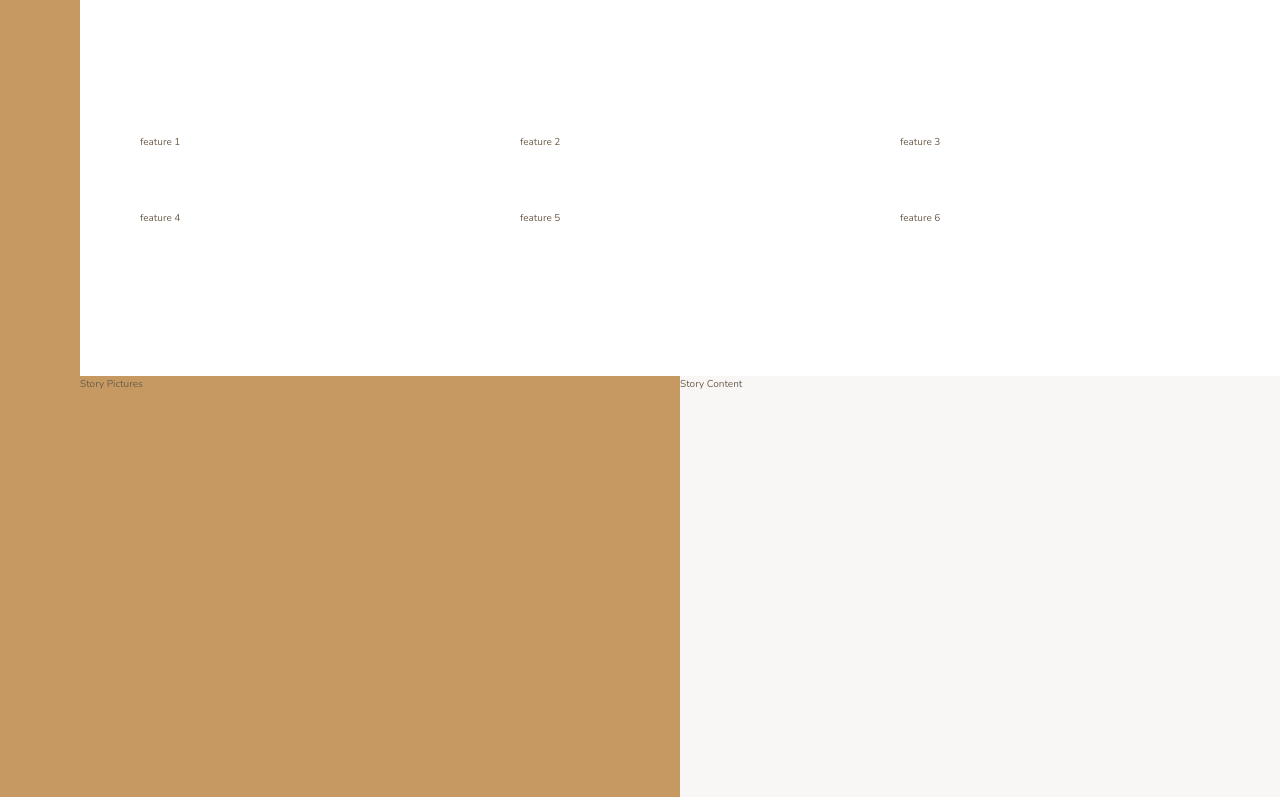
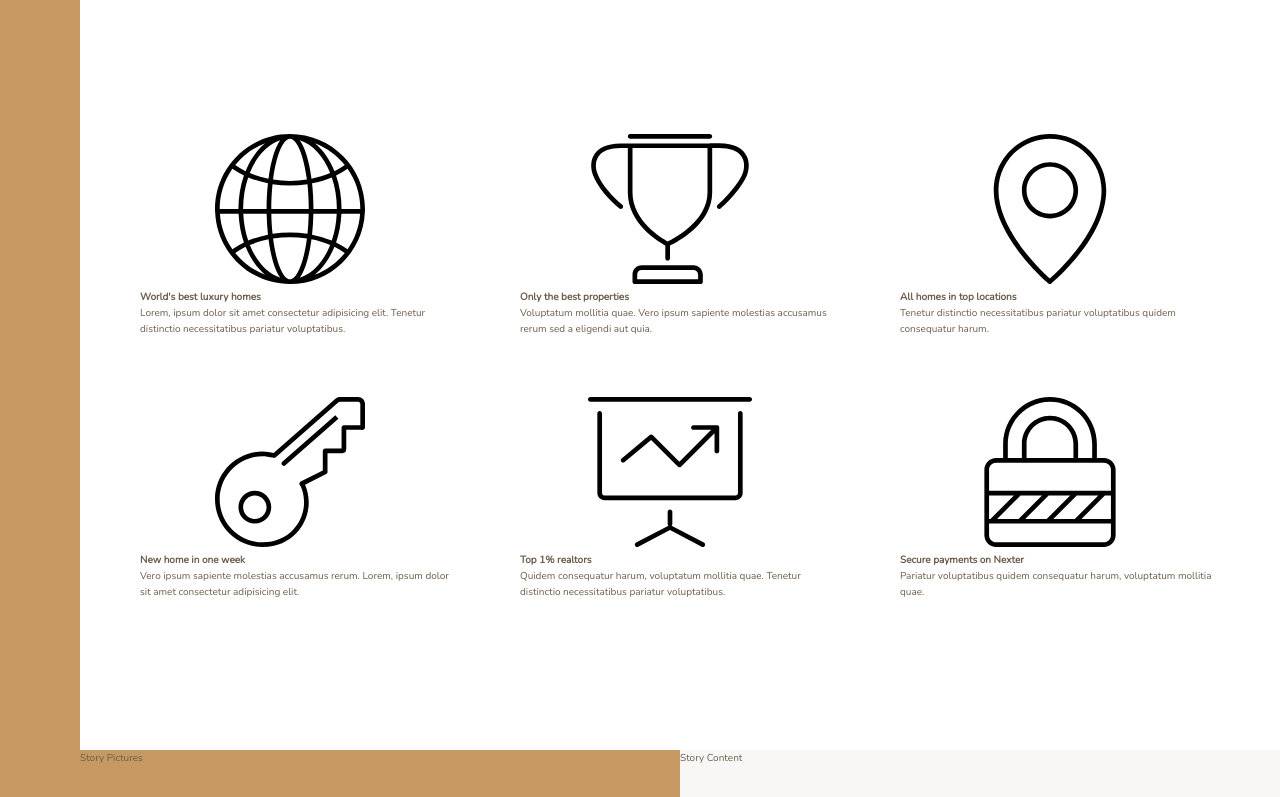
Before and after one commit to kerstin-w/Nexter, a website: page index.html in a window 1280 px wide. Shown: the part 656-1453 px from the top of the page. Drawn offline with nearby package versions, Linux system fonts and the light colour scheme.

Commit message:
feat: Add content to features section

```diff
--- a/index.html
+++ b/index.html
@@ -23,12 +23,66 @@
     <div class="realtors">Realtors</div>
     <!-- FEATURES -->
     <section class="features">
-      <div class="feature">feature 1</div>
-      <div class="feature">feature 2</div>
-      <div class="feature">feature 3</div>
-      <div class="feature">feature 4</div>
-      <div class="feature">feature 5</div>
-      <div class="feature">feature 6</div>
+      <div class="feature">
+        <svg class="feature__icon">
+          <use xlink:href="img/sprite.svg#icon-global"></use>
+        </svg>
+        <h4 class="heading-4">World's best luxury homes</h4>
+        <p class="feature__text">
+          Lorem, ipsum dolor sit amet consectetur adipisicing elit. Tenetur
+          distinctio necessitatibus pariatur voluptatibus.
+        </p>
+      </div>
+      <div class="feature">
+        <svg class="feature__icon">
+          <use xlink:href="img/sprite.svg#icon-trophy"></use>
+        </svg>
+        <h4 class="heading-4">Only the best properties</h4>
+        <p class="feature__text">
+          Voluptatum mollitia quae. Vero ipsum sapiente molestias accusamus
+          rerum sed a eligendi aut quia.
+        </p>
+      </div>
+      <div class="feature">
+        <svg class="feature__icon">
+          <use xlink:href="img/sprite.svg#icon-map-pin"></use>
+        </svg>
+        <h4 class="heading-4">All homes in top locations</h4>
+        <p class="feature__text">
+          Tenetur distinctio necessitatibus pariatur voluptatibus quidem
+          consequatur harum.
+        </p>
+      </div>
+      <div class="feature">
+        <svg class="feature__icon">
+          <use xlink:href="img/sprite.svg#icon-key"></use>
+        </svg>
+        <h4 class="heading-4">New home in one week</h4>
+        <p class="feature__text">
+          Vero ipsum sapiente molestias accusamus rerum. Lorem, ipsum dolor sit
+          amet consectetur adipisicing elit.
+        </p>
+      </div>
+      <div class="feature">
+        <svg class="feature__icon">
+          <use xlink:href="img/sprite.svg#icon-presentation"></use>
+        </svg>
+        <h4 class="heading-4">Top 1% realtors</h4>
+        <p class="feature__text">
+          Quidem consequatur harum, voluptatum mollitia quae. Tenetur distinctio
+          necessitatibus pariatur voluptatibus.
+        </p>
+      </div>
+      <div class="feature">
+        <svg class="feature__icon">
+          <use xlink:href="img/sprite.svg#icon-lock"></use>
+        </svg>
+        <h4 class="heading-4">Secure payments on Nexter</h4>
+        <p class="feature__text">
+          Pariatur voluptatibus quidem consequatur harum, voluptatum mollitia
+          quae.
+        </p>
+      </div>
     </section>
     <!-- STORY -->
     <div class="story__pictures">Story Pictures</div>
```
